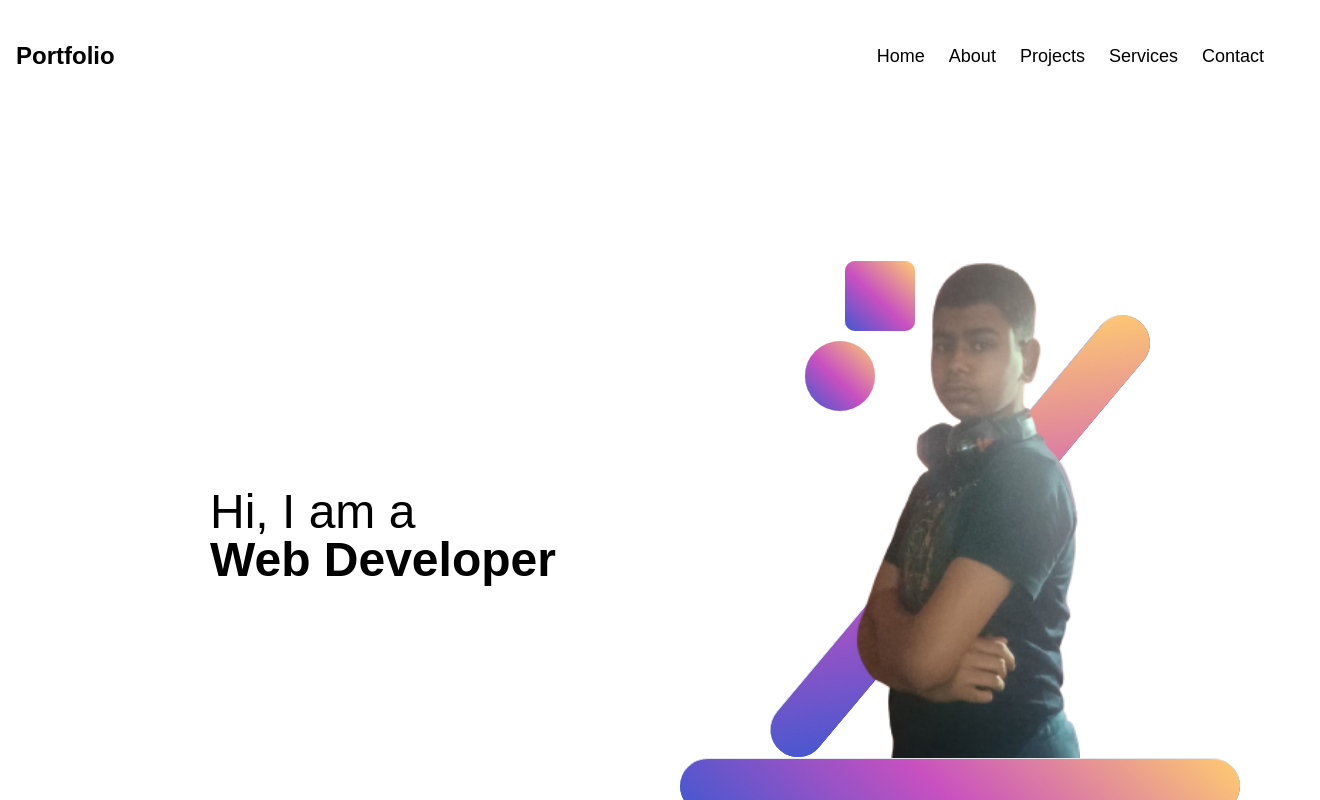
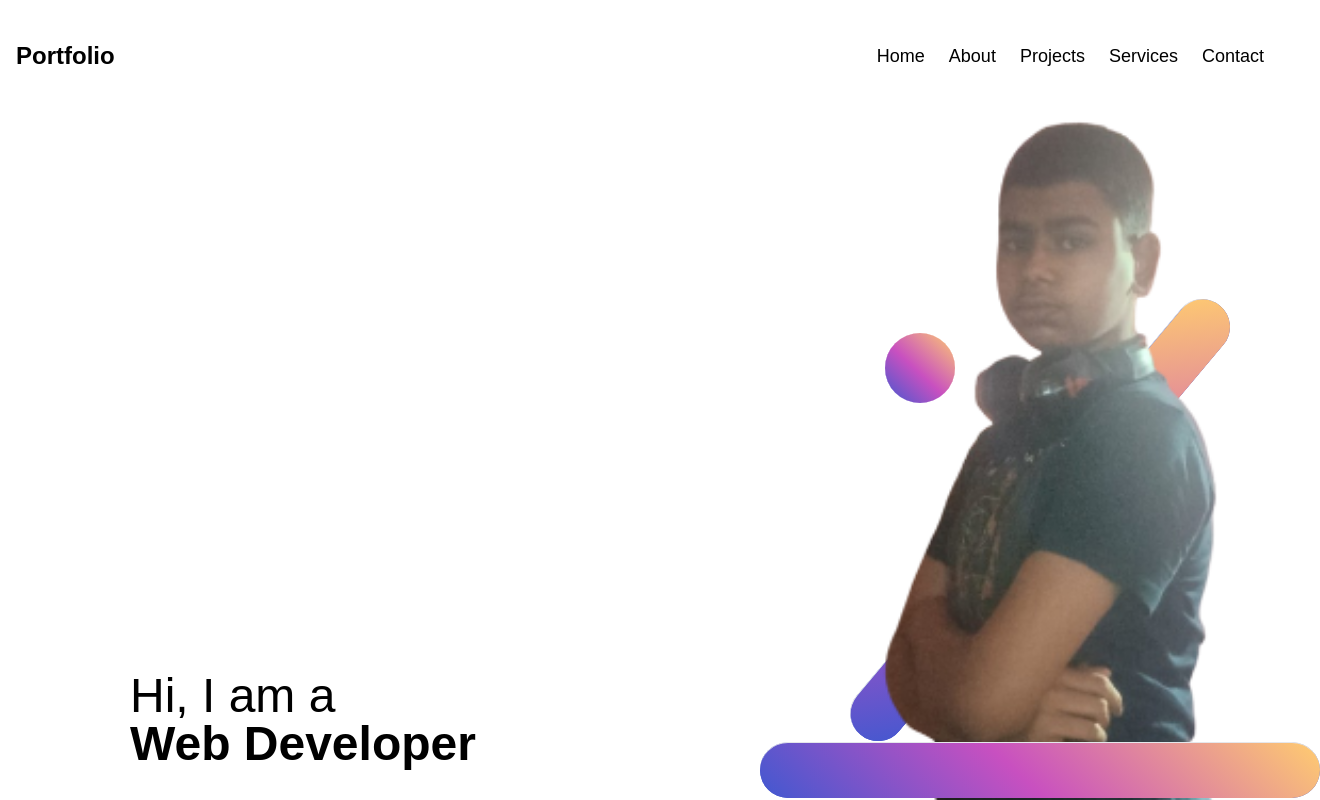
Before and after one commit to audwitiyabandyopadhyay74/Portfolio, a Next.js app: page / in a window 1280 px wide. Shown: the top 800 px of the page, 1320 px wide, since content can reach past the window. Built offline with nearby package versions, Linux system fonts and the light colour scheme.

Commit message:
Har Har Mahadev

```diff
--- a/app/Components/Banner.jsx
+++ b/app/Components/Banner.jsx
@@ -1,28 +1,25 @@
-import React from 'react'
-import Image from 'next/image'
-import Myimg from "../../public/my.png"
+import Image from 'next/image';
+import Myimg from "../../public/my.png";
 
 const Banner = () => {
   return (
-    <div className='banner flex-wrap w-screen h-[80vh] flex lg:z-0 z-1000 absolute top-24 justify-between p-[20vh] items-center'>
-      <div className="text px-[50px]">
-        <span className='text-5xl'>Hi, I am a <h1 className='font-bold'>Web Developer</h1> </span>
+    <div className='banner w-screen lg:h-[80vh] h-auto gap-[-100vh] flex flex-wrap lg:flex-nowrap justify-center lg:justify-between items-center p-[10vh] lg:mt-0 mt-[30vh]'>
+      <div className="text mt-[100vh] px-4 lg:px-[50px] z-100 ">
+        <span className='text-3xl lg:text-5xl z-0'>Hi, I am a <h1 className='font-bold'>Web Developer</h1> </span>
       </div>
 
-      <div className="w-[40vh] h-max px-[5vh] flex bg-center items-center justify-center relative">
-     <br /> <span className='square border-[10px] w-[300px] h-[300px] rounded-md flex items-center justify-center'>a</span>
-    <br />  <span className='circle'></span>
-     <br /> <span className='square border-[10px] w-[300px] h-[300px] rounded-md flex items-center justify-center'>a</span>
-     <br /> <span className='circle'></span>
-     <br /> <span className='square border-[10px] w-[300px] h-[300px] rounded-md flex items-center justify-center'>a</span>
-
-
-       <hr className='w-[70vh] h-[7vh] rounded-full hr15 absolute z-110' />
-        <Image className='h-[70vh] w-[30vh] z-0 relative' src={Myimg} width={500} alt="My Image" />
-        <hr className='w-[70vh] h-[7vh] rounded-full hr105 absolute z-100' />
+      <div className="w-full mt-[50vh] lg:w-[40vh] h-auto px-4 lg:px-[5vh] flex bg-center items-center justify-center relative">
+        <span className='square mt-[-100vh] border-[10px] w-[150px] lg:w-[300px] h-[150px] lg:h-[300px] rounded-md hidden lg:flex items-center justify-center'>a</span>
+        <span className='circle'></span>
+        <span className='square mt-[-100vh] border-[10px] w-[150px] lg:w-[300px] h-[150px] lg:h-[300px] rounded-md hidden lg:flex items-center justify-center'>a</span>
+        <span className='circle'></span>
+        <span className='square mt-[-100vh] border-[10px] w-[150px] lg:w-[300px] h-[150px] lg:h-[300px] rounded-md hidden lg:flex items-center justify-center'>a</span>
+        <hr className='w-[35vh] lg:w-[70vh] h-[3.5vh] lg:h-[7vh] rounded-full hr15 absolute z-110' />
+        <Image className='h-auto w-full max-w-[250px] lg:max-w-[500px]  lg:mt-0  z-00 relative lg:scale-1 scale-150' src={Myimg} alt="My Image" />
+        <hr className='w-[35vh] lg:w-[70vh] h-[3.5vh] lg:h-[7vh] rounded-full hr105 absolute z-100' />
       </div>
     </div>
-  )
-}
+  );
+};
 
-export default Banner
+export default Banner;
--- a/app/Components/NavBar.jsx
+++ b/app/Components/NavBar.jsx
@@ -7,7 +7,7 @@ const NavBar = () => {
 
   return (
     <>
-      <nav className={`w-screen h-24 flex items-center justify-between lg:gap-1 gap-[58%] fixed top-[1vh] z-50 ${isMenuOpen?"bg-white mt-[-1vh]":""}`}>
+      <nav className={`w-screen h-24 flex items-center justify-between lg:gap-1 gap-[40%] fixed top-[1vh] z-50 ${isMenuOpen?"bg-white mt-[-1vh]":""}`}>
         <div className="logo text-2xl font-bold p-4">
           Portfolio
         </div>
```
